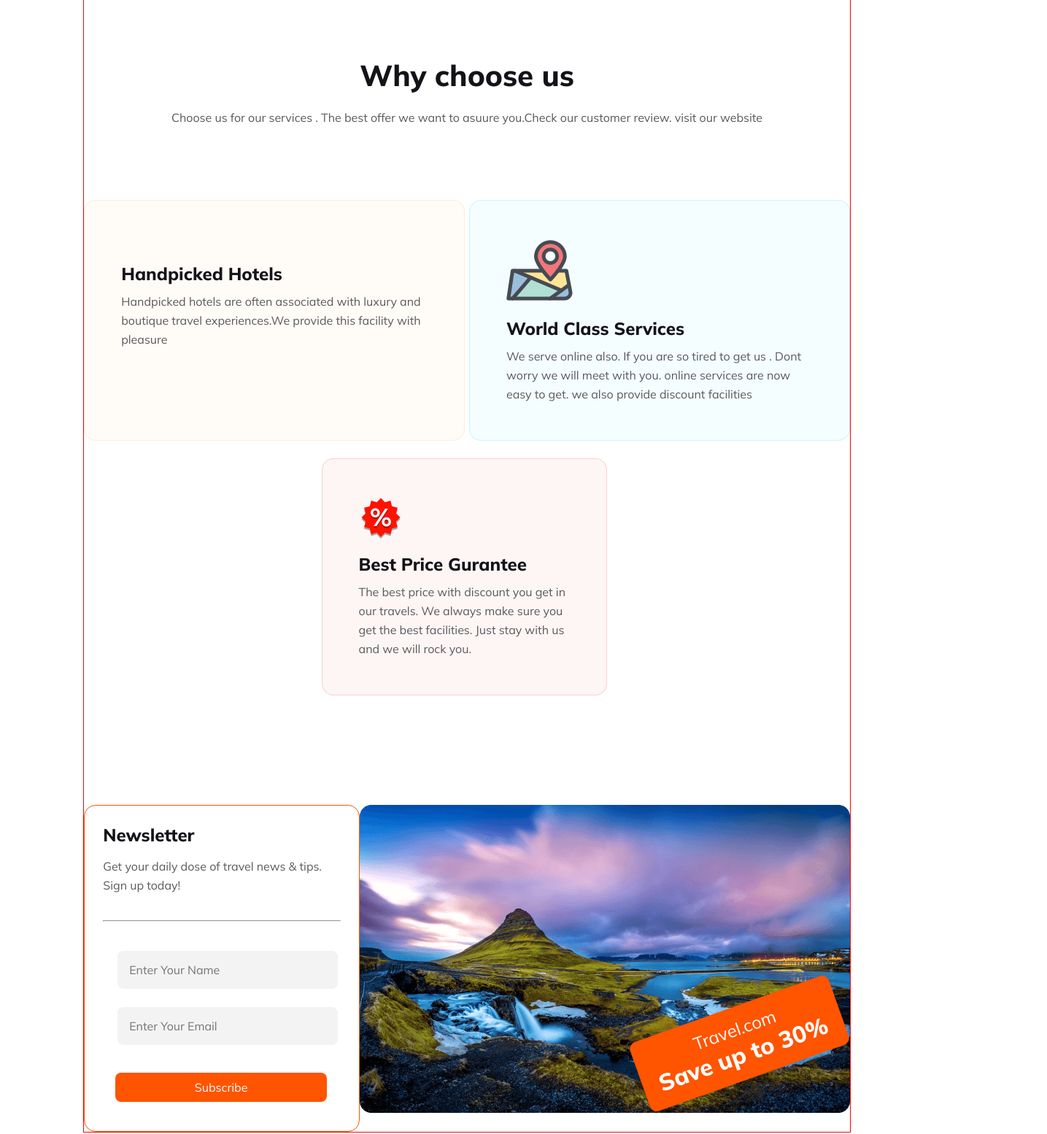
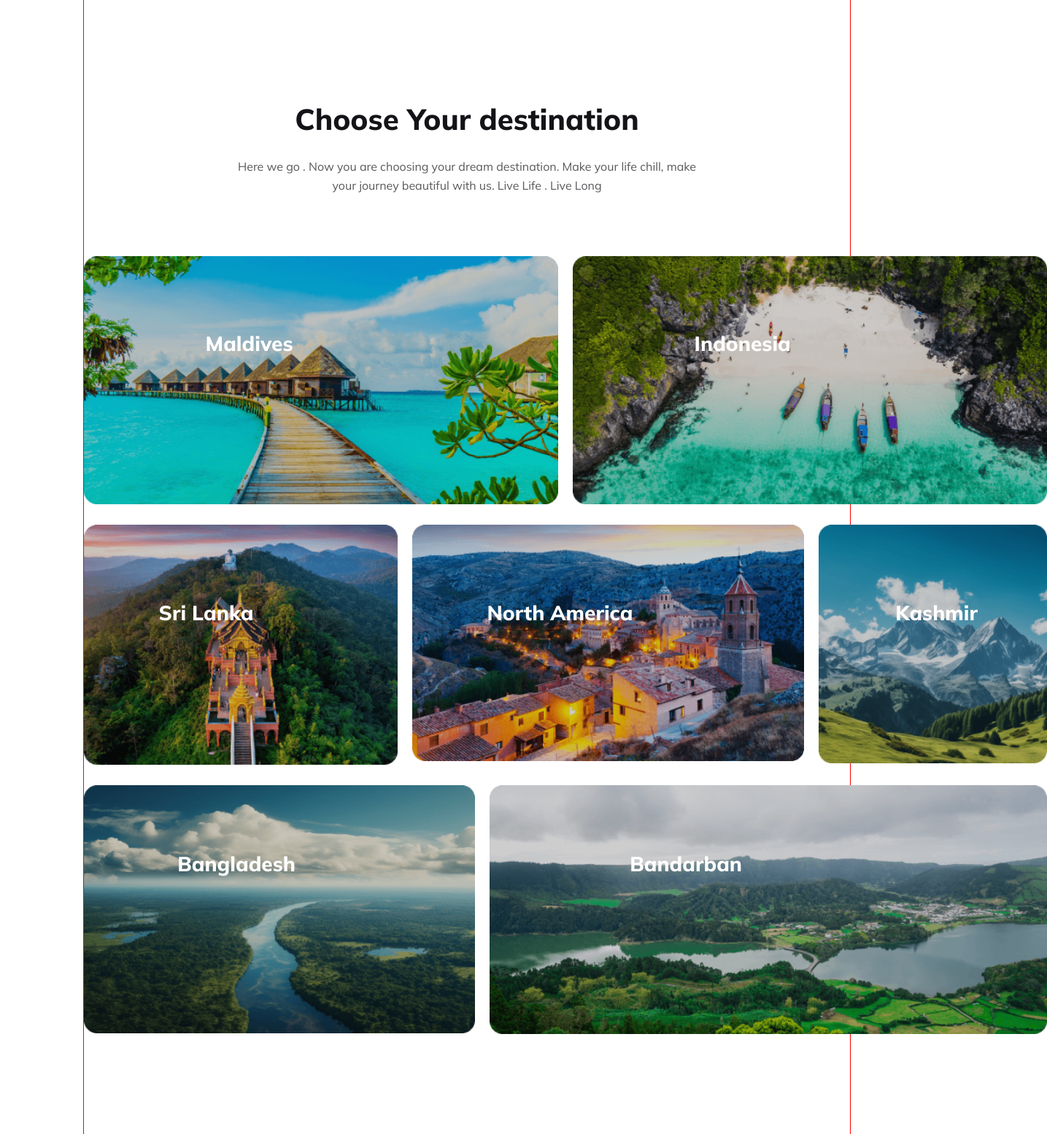
Before and after one commit to Biplob-bipu/Infinite-Travel, a plain HTML site: page index.html in a window 1280 px wide. Shown: the part 1440-2994 px from the top of the page at 73% size, 1435 px wide, since content can reach past the window. Drawn offline with Linux system fonts and the light colour scheme.

Commit message:
destination section added

```diff
--- a/index.html
+++ b/index.html
@@ -73,6 +73,50 @@
                 </div>
             </section>
             <section>
+                <div class="choose_destination_area">
+                    <div class="destination_txt">
+                        <h1>Choose Your destination</h1>
+                        <p>Here we go . Now you are choosing your dream destination. Make your life chill, make your journey beautiful with us. Live Life . Live Long</p>
+                    </div>
+                    <div class="destination_place">
+                        <div class="upper_row">
+                            <div>
+                                <span>Maldives</span>
+                                <img src="./Images/Rectangle 5.png" alt="">
+                            </div>
+                            <div><span>Indonesia</span>
+                                <img src="./Images/Rectangle 8.png" alt="">
+                            </div>
+                        </div>
+                        <div class="middle_row">
+                            <div class="lanka">
+                                <span>Sri Lanka</span>
+                                <img  src="./Images/Rectangle 6.png" alt="">
+                            </div>
+                            <div class="america">
+                                <span>North America</span>
+                                <img class="america" src="./Images/Rectangle 7.png" alt="">
+                            </div>
+                            <div class="Kashmir">
+                                <span>Kashmir</span>
+                                <img src="./Images/Rectangle 9.png" alt="">
+                            </div>
+
+                        </div>
+                        <div class="last_row">
+                            <div class="bd">
+                                <span>Bangladesh</span>
+                                <img src="./Images/Rectangle 11.png" alt="" >
+                            </div>
+                            <div class="bandar">
+                                <span>Bandarban</span>
+                                <img src="./Images/Rectangle 10.png" alt="">
+                            </div>
+                        </div>
+                    </div>
+                </div>
+            </section>
+            <section>
                 <div class="choosing_reason_area">
                     <div class="heading_area">
                         <h1>Why choose us</h1>
@@ -130,5 +174,24 @@
             </section>
         </main>
     </div>
+    <footer class="footer_area">
+        <div class="footer">
+            <div class="footer_txt">
+                <img src="./Images/Group 40071 (2).png" alt="">
+                <h1>Infinite <span>Travels</span></h1>
+            </div>
+            <p>You can connect with us by our social media . Follow us to keep update our activities. In social media we discuss our packages and others. There we aslo review and answer the travelers question. keep traveling.</p>
+        </div>
+        <div class="social_icon">
+            <img src="./Images/Facebook.png" alt="">
+            <img src="./Images/Twitter.png" alt="">
+            <img src="./Images/Instagram.png" alt="">
+            <img src="./Images/Linkedin.png" alt="">
+        </div>
+        <hr style="background: rgba(19, 19, 24, 0.10); width: 872px; text-align: center;margin:0 auto;">
+        <div class="copyright">
+            2024,All Rights Reserved
+        </div>
+    </footer>
 </body>
 </html>
--- a/styles/style.css
+++ b/styles/style.css
@@ -160,6 +160,132 @@ border:none;
     border: none;
 }
 
+/* Destination place style */
+.choose_destination_area{
+    margin-top:20%;
+}
+.destination_place span{
+    color: red;
+text-align: center;
+font-size: 28px;
+font-style: normal;
+font-weight: 800;
+line-height: normal;
+position: absolute;
+margin-top:6%;
+}
+.destination_txt{
+    text-align: center;
+    margin-bottom:8%;
+}
+.destination_txt h1{
+    color: #131318;
+text-align: center;
+font-size: 40px;
+font-style: normal;
+font-weight: 800;
+line-height: normal;
+}
+.destination_txt p{
+    color: rgba(19, 19, 24, 0.70);
+    text-align: center;
+    font-size: 16px;
+    font-style: normal;
+    font-weight: 400;
+    line-height: 26px;
+    width: 60%;
+    margin: 0 auto;
+    margin-top: 27px;
+}
+.upper_row{
+    display:flex;
+    gap:20px;
+}
+.upper_row span{
+    color: #fff;
+    /* text-align: center; */
+    font-size: 28px;
+    font-style: normal;
+    font-weight: 800;
+    line-height: normal;
+    position: absolute;
+    margin-top: 8%;
+    margin-left: 13%;
+}
+.upper_row img {
+    width: 650px;
+    height: auto;
+    object-fit: cover;
+    flex:1;
+}
+
+.middle_row{
+    display:flex;
+    gap:20px;
+    margin-top:24px;
+}
+
+.middle_row span{
+        color: #fff;
+text-align: center;
+font-size: 28px;
+font-style: normal;
+font-weight: 800;
+line-height: normal;
+position: absolute;
+margin-top: 8%;
+margin-left: 8%;
+}
+
+.last_row{
+    display: flex;
+    gap:20px;
+    margin-top:24px;
+}
+
+
+
+.lanka img{
+    width: 430px;
+height: auto;}
+
+.america{
+    width: 537px;
+/* height: auto; */
+object-fit: cover;
+}
+.Kashmir img{
+    width: 313px
+}
+.Kashmir span{
+    color: #fff;
+    text-align: center;
+    font-size: 28px;
+    font-style: normal;
+    font-weight: 800;
+    line-height: normal;
+    position: absolute;
+    margin-top: 8%;
+    margin-left: 105px;
+}
+.bd span{
+    margin-top: 7%;
+    margin-left: 10%;
+    color: #ffff;
+}
+
+.bandar span{
+    margin-top: 7%;
+    margin-left: 15%;
+    color: #ffff;
+
+}
+.bd img{
+    width:536px ;
+}
+.bandar img{
+    width:764px;
+}
 /* Popular tour area */
 .popular_tours_area{
     display:flex;
@@ -433,3 +559,48 @@ font-style: normal;
 font-weight: 400;
 line-height: normal;
 }
+
+.footer_area{
+    text-align: center;
+    margin-top:100px;
+    background: rgba(19, 19, 24, 0.05);
+}
+
+.footer{
+margin-top:15%;
+}
+.footer p{
+    width:50%;
+    margin:0 auto;
+    color: #5A5A5D;
+    text-align: center;
+    font-size: 16px;
+    font-style: normal;
+    font-weight: 400;
+    line-height: 26px;
+}
+.footer h1{
+    margin-left:5px;
+}
+.footer h1 span{
+    color:#FF5400;
+}
+.footer_txt{
+    display: flex;
+    justify-content: center;
+    margin-bottom:50px;
+    padding-top:8%;
+}
+
+.social_icon{
+    margin-top:3%;
+    margin-bottom: 3%;
+
+}
+.social_icon img{
+    margin-right:2%
+}
+.copyright{
+    margin-top:3%;
+    padding-bottom: 5%;
+}
```
Also changed, not shown: Images/Facebook.png (added), Images/Instagram.png (added), Images/Linkedin.png (added), Images/Twitter.png (added).
